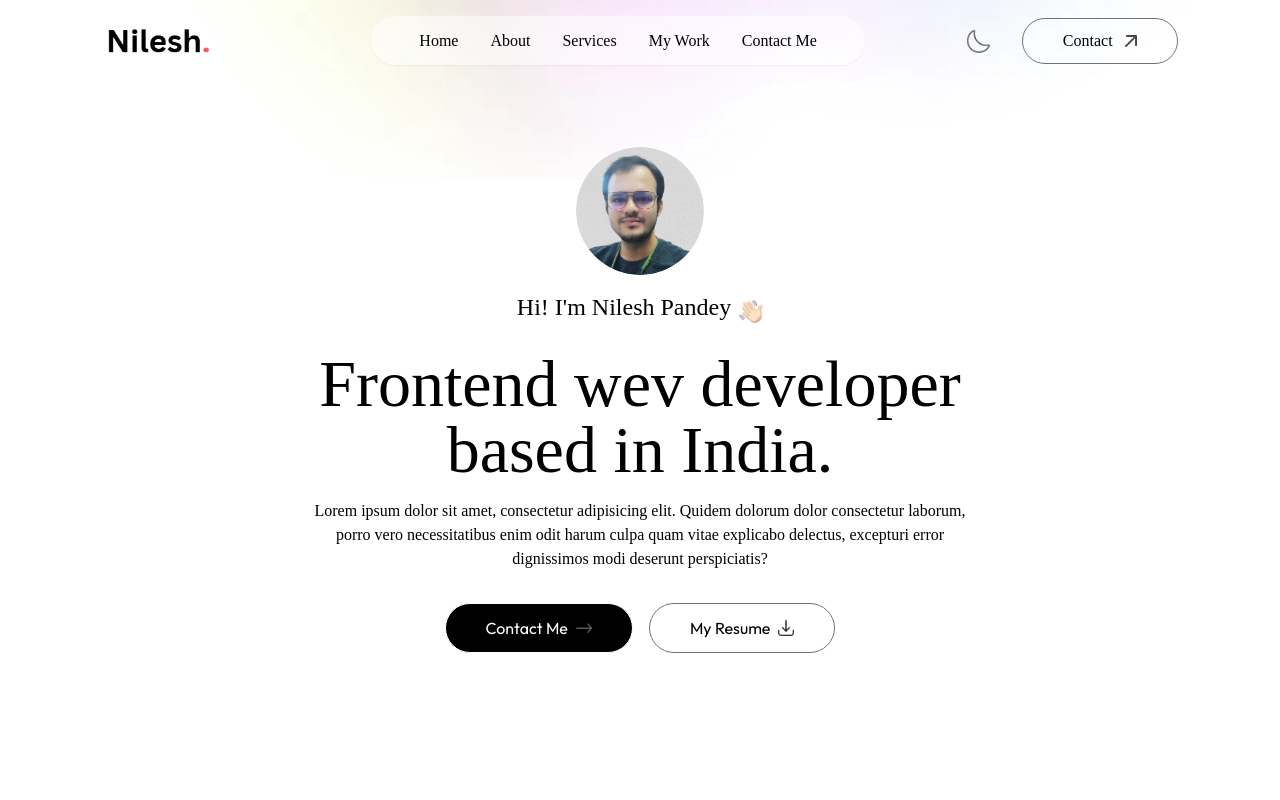
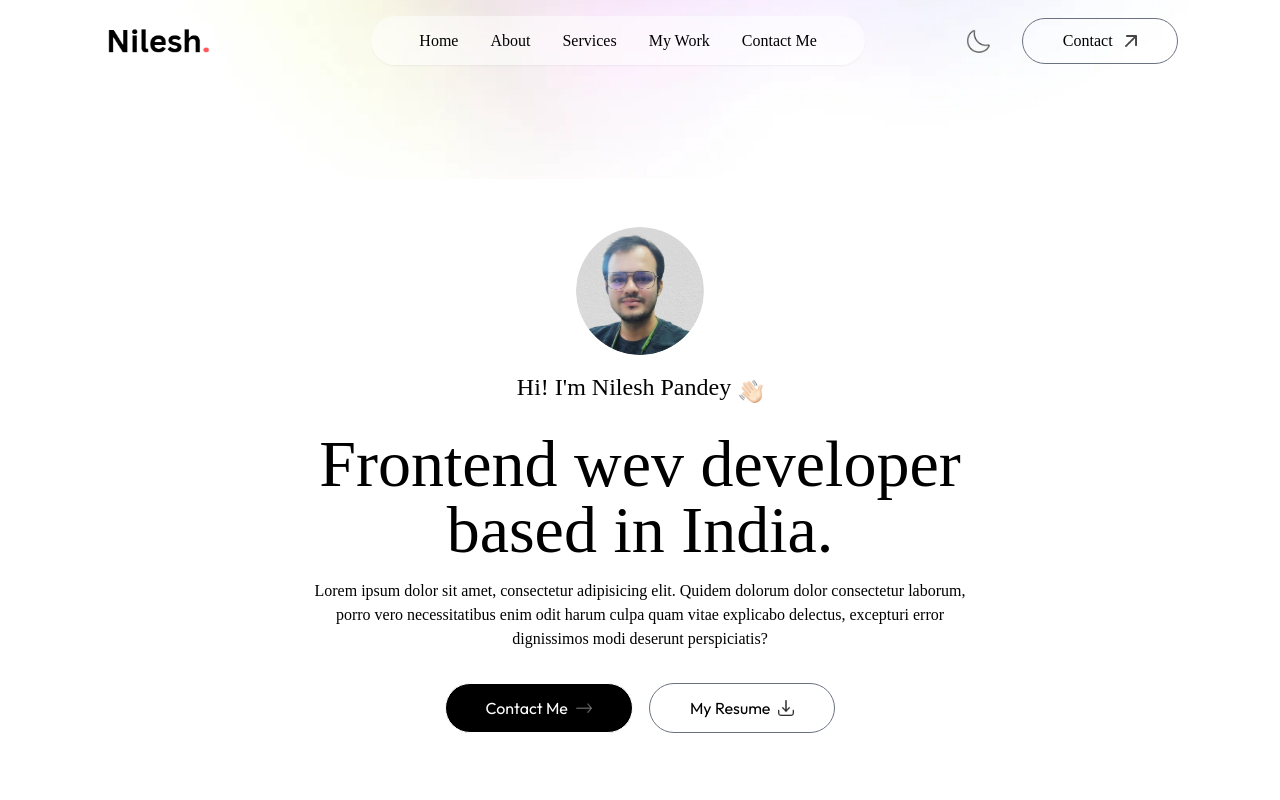
Before and after one commit to nspandey/my-modern-portfolio, a Next.js app: page / in a window 1280 px wide. Shown: the top 800 px of the page. Built offline with nearby package versions, Linux system fonts and the light colour scheme; a web font is replaced by a local one.

Commit message:
Updated PortFolio

```diff
--- a/components/Header.jsx
+++ b/components/Header.jsx
@@ -5,8 +5,9 @@
 
 const Header = () => {
   return (
-    <div className='w-11/12 max-w-3xl text-center mx-auto h-screen flex flex-col items-center justify-center gap-4 mt-50'>
+    <div className='w-11/12 max-w-3xl text-center mx-auto h-screen flex flex-col items-center justify-center gap-4'>
       <motion.div
+      className='mt-40'
         initial={{ scale: 0 }}
         whileInView={{ scale: 1 }}
         transition={{ duration: 0.8, type: 'spring', stiffness: 100 }}
```
